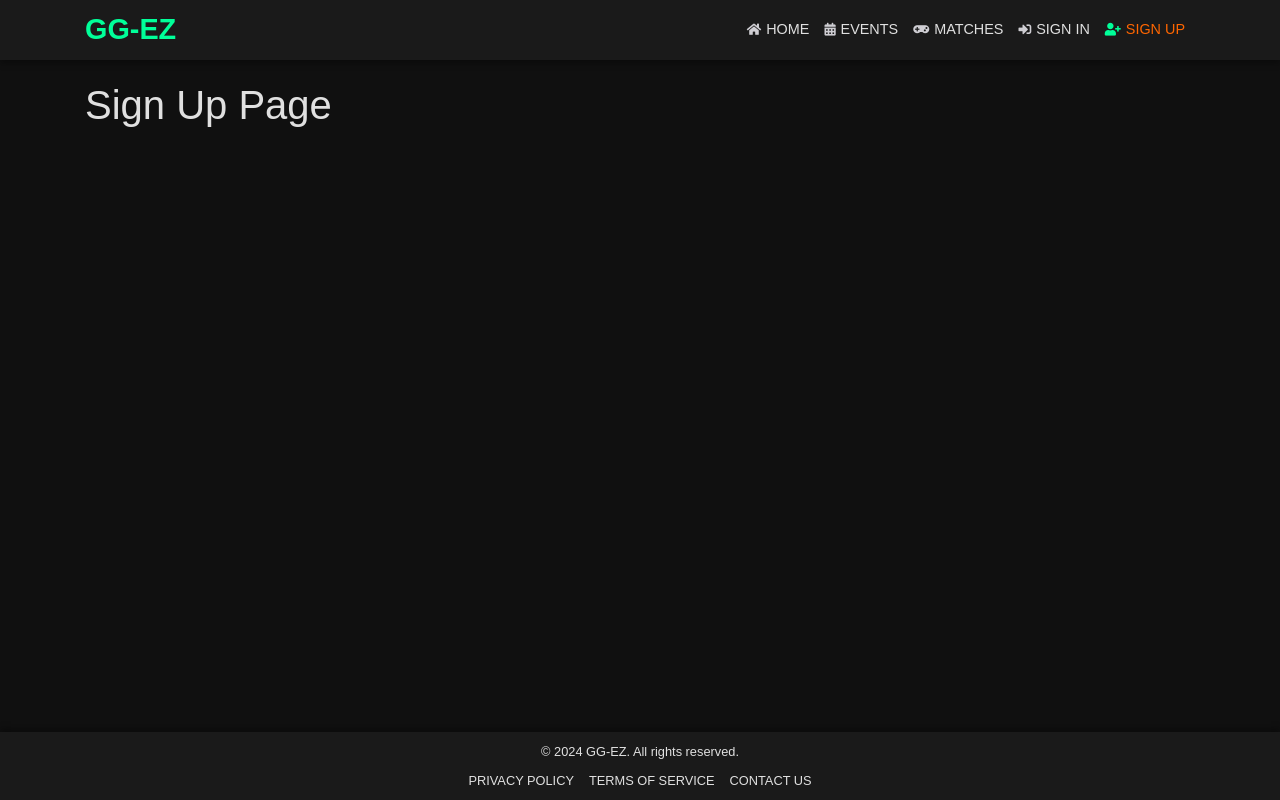
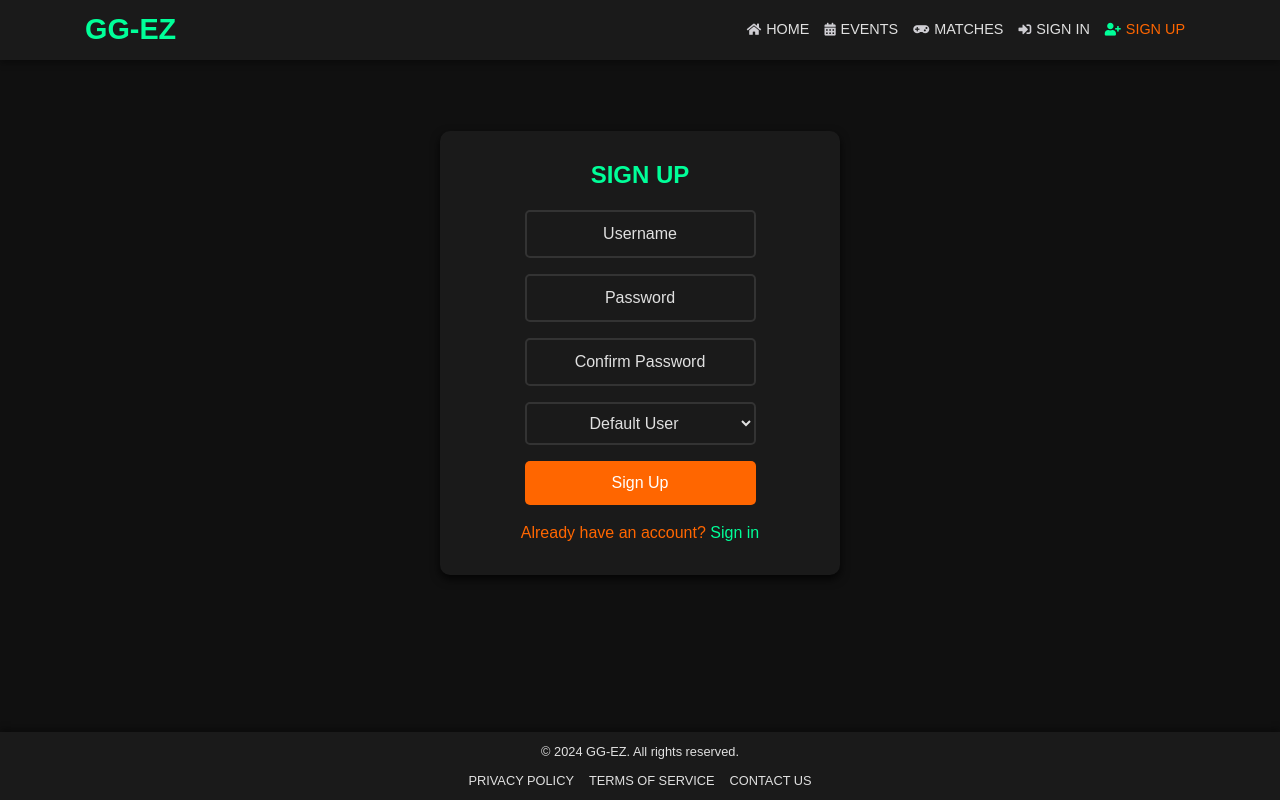
Before and after one commit to Lufisz/GG-EZ, a React (Create React App) app: page /signup in a window 1280 px wide. Built offline with nearby package versions, Linux system fonts and the light colour scheme.

Commit message:
Added SignUpForm with styles for the form and button.

```diff
--- a/src/App.js
+++ b/src/App.js
@@ -1,10 +1,11 @@
 import React from "react";
+import { Route, Switch } from "react-router-dom";
+import 'bootstrap/dist/css/bootstrap.min.css';
+import Container from "react-bootstrap/Container";
 import styles from "./App.module.css";
 import NavBar from "./components/NavBar";
 import Footer from "./components/Footer";
-import 'bootstrap/dist/css/bootstrap.min.css';
-import Container from "react-bootstrap/Container";
-import { Route, Switch } from "react-router-dom";
+import SignUpForm from "./pages/auth/SignUpForm";
 
 function App() {
   return (
@@ -16,7 +17,7 @@ function App() {
           <Route exact path="/events" render={() => <h1>Events Page</h1>} />
           <Route exact path="/matches" render={() => <h1>Matches Page</h1>} />
           <Route exact path="/signin" render={() => <h1>Sign In Page</h1>} />
-          <Route exact path="/signup" render={() => <h1>Sign Up Page</h1>} />
+          <Route exact path="/signup" component={SignUpForm} />
           <Route render={() => <p>Page not found!</p>} />
         </Switch>
       </Container>
--- /dev/null
+++ b/src/api/axiosDefaults.js
@@ -0,0 +1,5 @@
+import axios from "axios";
+
+axios.defaults.baseURL = "https://gg-ez-api-ce7093aa17cf.herokuapp.com/";
+axios.defaults.headers.post["Content-Type"] = "application/json";
+axios.defaults.withCredentials = true;
--- /dev/null
+++ b/src/pages/auth/SignUpForm.js
@@ -0,0 +1,132 @@
+import React, { useState } from "react";
+import { Link, useHistory } from "react-router-dom";
+import styles from "../../styles/SignUpForm.module.css";
+import btnStyles from "../../styles/Button.module.css";
+import { Form, Button, Alert } from "react-bootstrap";
+import axios from "axios";
+
+const SignUpForm = () => {
+  const [signUpData, setSignUpData] = useState({
+    username: "",
+    password1: "",
+    password2: "",
+    role: "default", // default role
+  });
+  const { username, password1, password2, role } = signUpData;
+
+  const [errors, setErrors] = useState({});
+  const history = useHistory();
+
+  const handleChange = (event) => {
+    setSignUpData({
+      ...signUpData,
+      [event.target.name]: event.target.value,
+    });
+  };
+
+  const handleSubmit = async (event) => {
+    event.preventDefault();
+    try {
+      await axios.post("/dj-rest-auth/registration/", signUpData);
+      history.push("/signin");
+    } catch (err) {
+      setErrors(err.response?.data || {});
+    }
+  };
+
+  return (
+    <div className={styles.Container}>
+      <h1 className={styles.Header}>Sign Up</h1>
+      <Form onSubmit={handleSubmit}>
+        <Form.Group controlId="username">
+          <Form.Label className="d-none">Username</Form.Label>
+          <Form.Control
+            className={styles.Input}
+            type="text"
+            placeholder="Username"
+            name="username"
+            value={username}
+            onChange={handleChange}
+          />
+        </Form.Group>
+        {errors.username?.map((message, idx) => (
+          <Alert key={idx} variant="warning">
+            {message}
+          </Alert>
+        ))}
+
+        <Form.Group controlId="password1">
+          <Form.Label className="d-none">Password</Form.Label>
+          <Form.Control
+            className={styles.Input}
+            type="password"
+            placeholder="Password"
+            name="password1"
+            value={password1}
+            onChange={handleChange}
+          />
+        </Form.Group>
+        {errors.password1?.map((message, idx) => (
+          <Alert key={idx} variant="warning">
+            {message}
+          </Alert>
+        ))}
+
+        <Form.Group controlId="password2">
+          <Form.Label className="d-none">Confirm Password</Form.Label>
+          <Form.Control
+            className={styles.Input}
+            type="password"
+            placeholder="Confirm Password"
+            name="password2"
+            value={password2}
+            onChange={handleChange}
+          />
+        </Form.Group>
+        {errors.password2?.map((message, idx) => (
+          <Alert key={idx} variant="warning">
+            {message}
+          </Alert>
+        ))}
+
+        <Form.Group controlId="role">
+          <Form.Label className="d-none">Role</Form.Label>
+          <Form.Control
+            as="select"
+            className={styles.Input}
+            name="role"
+            value={role}
+            onChange={handleChange}
+          >
+            <option value="default">Default User</option>
+            <option value="staff">Staff Member</option>
+          </Form.Control>
+        </Form.Group>
+        {errors.role?.map((message, idx) => (
+          <Alert key={idx} variant="warning">
+            {message}
+          </Alert>
+        ))}
+
+        <Button
+          className={`${btnStyles.Button} ${btnStyles.Wide} ${btnStyles.Bright}`}
+          type="submit"
+        >
+          Sign Up
+        </Button>
+        {errors.non_field_errors?.map((message, idx) => (
+          <Alert key={idx} variant="warning" className="mt-3">
+            {message}
+          </Alert>
+        ))}
+      </Form>
+      <div className="mt-3">
+        <Link className={styles.Link} to="/signin">
+          Already have an account? <span>Sign in</span>
+        </Link>
+      </div>
+    </div>
+  );
+};
+
+export default SignUpForm;
--- /dev/null
+++ b/src/styles/Button.module.css
@@ -0,0 +1,37 @@
+.Button {
+    background-color: #ff6600;
+    color: #fff;
+    border: none;
+    border-radius: 5px;
+    padding: 10px 20px;
+    font-size: 1rem;
+    transition: background-color 0.3s, box-shadow 0.3s;
+  }
+
+  .Button:hover {
+    background-color: #ff8533;
+    box-shadow: 0 0 10px rgba(255, 102, 0, 0.5);
+  }
+
+.Button:active {
+    background-color: #00ff99;
+    color: #1e1e1e;
+    border-color: #ff6600;
+    transform: scale(0.98);
+}
+
+.Button:focus {
+    outline: none;
+    box-shadow: 0 0 5px #ff6600;
+}
+
+.Wide {
+    padding: 10px 30px;
+    width: 100%;
+    max-width: 300px;
+}
+
+.Bright {
+    background-color: #ff6600;
+    color: #ffffff;
+}
--- a/src/styles/Footer.module.css
+++ b/src/styles/Footer.module.css
@@ -2,6 +2,7 @@
     background-color: #1a1a1a;
     color: #e0e0e0;
     padding: 10px 0;
+    margin-top: 15px;
     text-align: center;
     box-shadow: 0px -4px 6px rgba(0, 0, 0, 0.3);
 }
--- /dev/null
+++ b/src/styles/SignUpForm.module.css
@@ -0,0 +1,69 @@
+.Container {
+    display: flex;
+    flex-direction: column;
+    align-items: center;
+    justify-content: center;
+    border: none;
+    border-radius: 10px;
+    padding: 30px;
+    background-color: #1a1a1a;
+    max-width: 400px;
+    margin: 50px auto;
+    box-shadow: 0 4px 10px rgba(0, 0, 0, 0.8);
+}
+
+.Input {
+    background-color: #1a1a1a;
+    border: 2px solid #333;
+    color: #e0e0e0;
+    border-radius: 5px;
+    padding: 10px;
+    width: 100%;
+    box-sizing: border-box;
+    transition: border-color 0.3s, box-shadow 0.3s;
+    height: auto;
+    text-align: center;
+}
+
+.Input::placeholder {
+    color: #e0e0e0;
+}
+
+.Input:focus {
+    border-color: #00ff99;
+    box-shadow: 0 0 5px #00ff99;
+    background-color: #1a1a1a;
+    color: #e0e0e0;
+}
+
+.Input option {
+    color: #e0e0e0;
+    background-color: #1a1a1a;
+}
+
+.Header {
+    font-weight: bold;
+    font-size: 24px;
+    text-align: center;
+    text-transform: uppercase;
+    color: #00ff99;
+    margin-bottom: 20px;
+}
+
+.Link {
+    color: #ff6600;
+    text-align: center;
+    text-decoration: none;
+    margin-top: 15px;
+}
+
+.Link span {
+    color: #00ff99;
+}
+
+.Button {
+    margin-top: 20px;
+    width: 100%;
+    max-width: 350px;
+    padding: 10px;
+}
```
